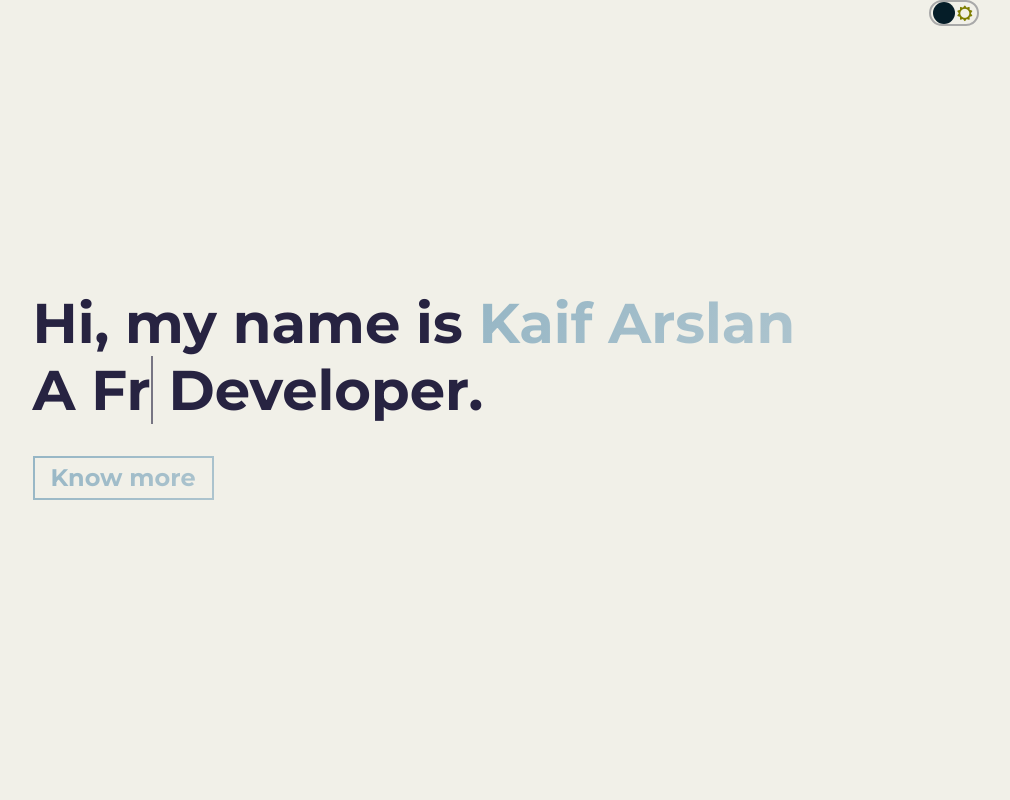
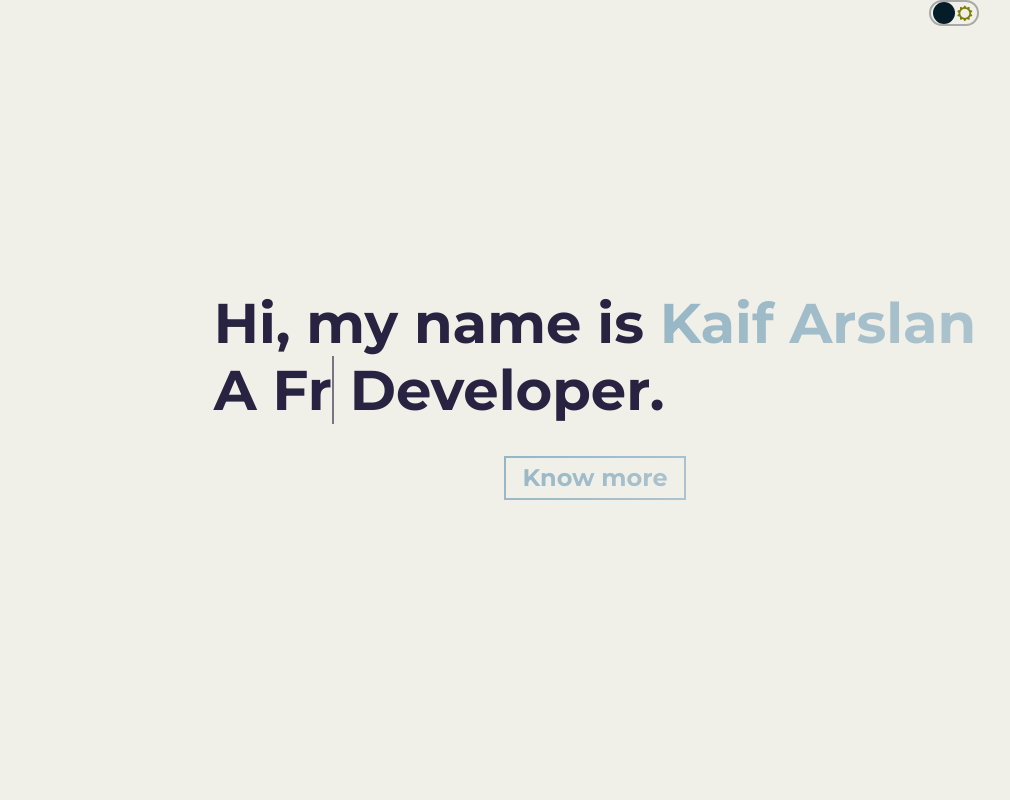
Before and after one commit to KaifArslan/portfolio, a website built with Parcel: page src/index.html in a window 1280 px wide. Shown: the top 800 px of the page, without its empty margins (45-1055 px from the left). Built offline with nearby package versions, Linux system fonts and the light colour scheme; files whose address does not match are found by name.

Commit message:
Update _hero.scss

```diff
--- a/src/sass/sections/_hero.scss
+++ b/src/sass/sections/_hero.scss
@@ -15,14 +15,7 @@
   right: 0;
   z-index: -1;
 
-  // Set position sticky so the jumbotron stays fixed while you scroll.
-  // position: sticky;
 
-  // If you want to set a background image on the hero section, uncomment these with your custom image
-
-  /* background: url("/src/assets/[your-image].png");
-  background-position: center;
-  background-size: cover; */
 
   @include respond(phone) {
     padding: 0rem $default-font-size;
@@ -120,3 +113,10 @@
     animation: sequencePopup 8s linear infinite;
   }
 }
+.container {
+    display: flex;
+    justify-content: center;
+    flex-direction: column;
+    align-items: center;
+    align-content: center;
+}
```
